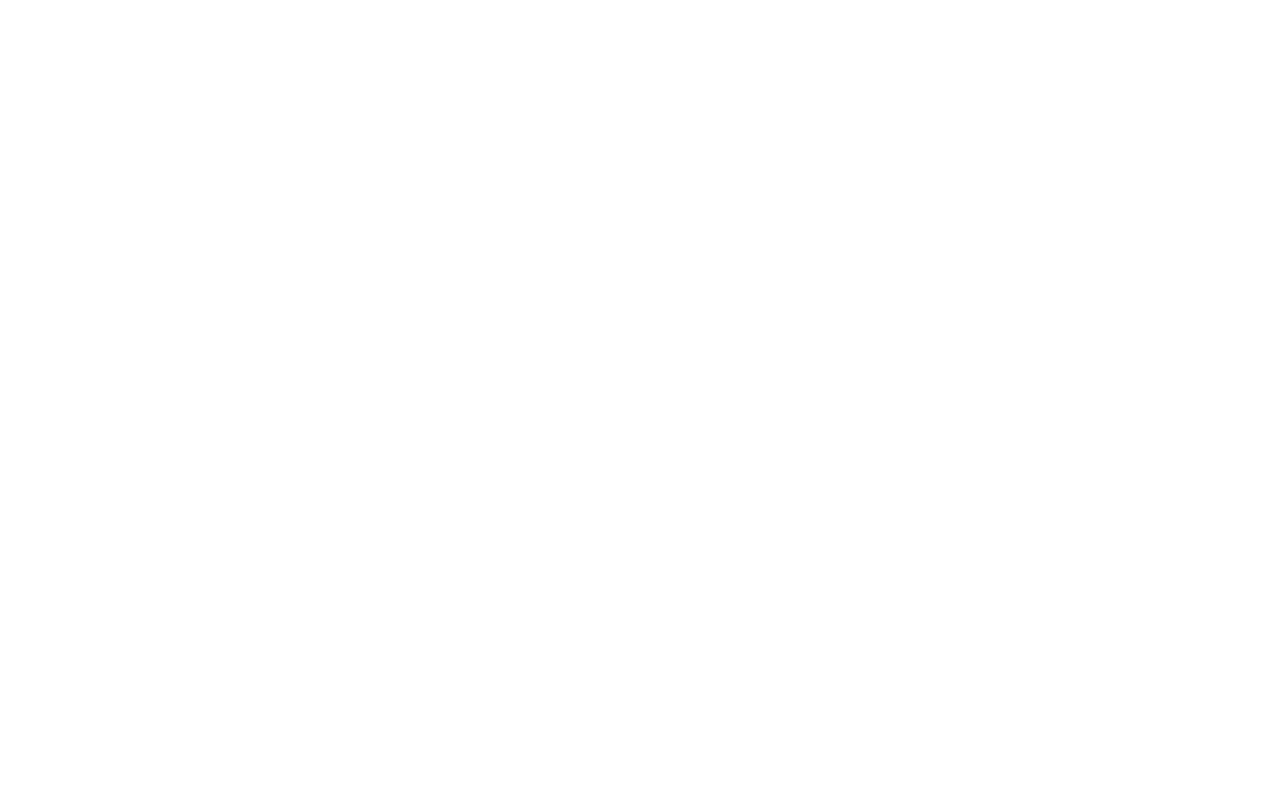
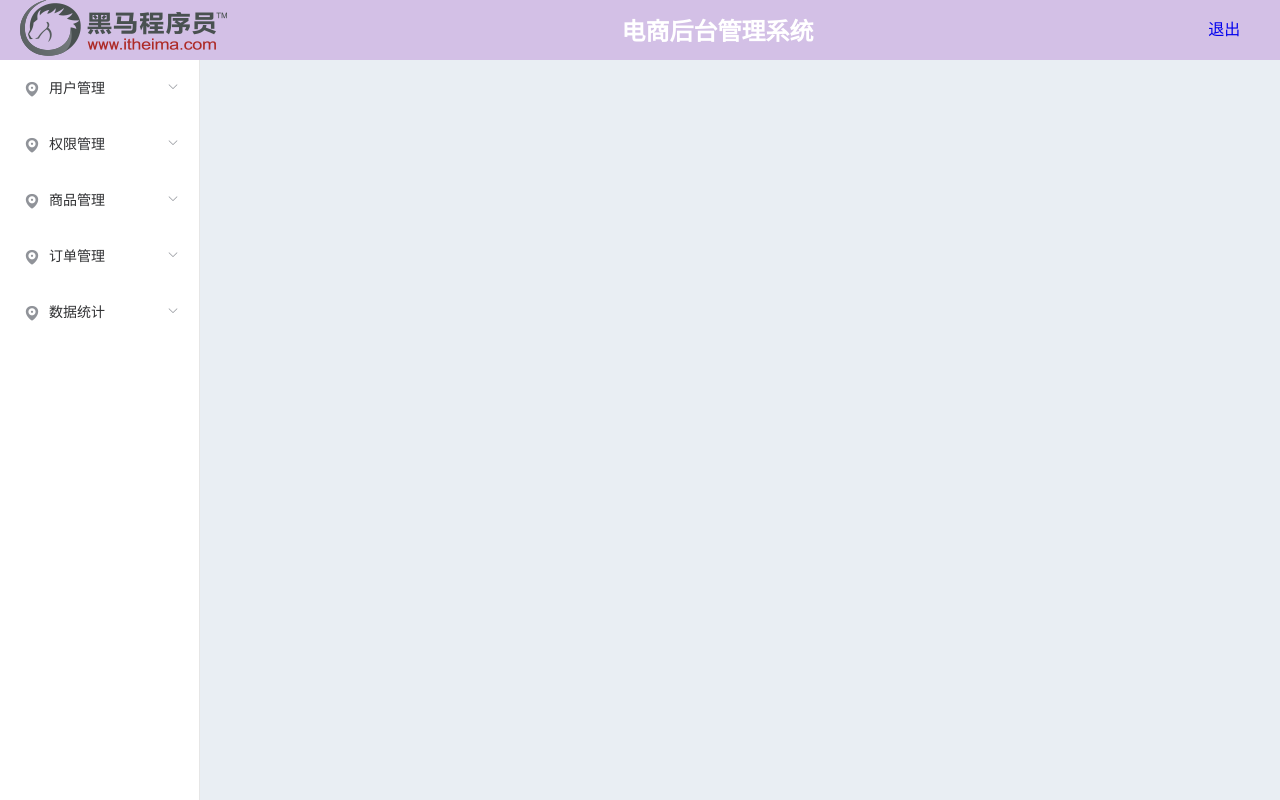
Before and after one commit to mei0424/mallmanager, a Vue app: page /#/ in a window 1280 px wide. Built offline with nearby package versions, Linux system fonts and the light colour scheme.

Commit message:
完成登录页面和主页结构部分

```diff
--- a/src/router/index.js
+++ b/src/router/index.js
@@ -2,12 +2,15 @@
 import Router from 'vue-router'
 // @标识会自动锁定src文件夹
 import Login from '@/views/login'
-
+import Home from '@/views/home'
 Vue.use(Router)
 
 export default new Router({
   routes: [{
     path: '/login',
     component: Login
+  }, {
+    path: '/',
+    component: Home
   }]
 })
--- /dev/null
+++ b/src/views/home.vue
@@ -0,0 +1,124 @@
+<template>
+<el-container class="container">
+  <el-header class="header">
+    <el-row>
+      <el-col :span="4">
+        <img src="../assets/logo.png" alt="">
+      </el-col>
+      <el-col :span="19" class="middle">
+        <h2>电商后台管理系统</h2>
+      </el-col>
+      <el-col :span="1">
+        <a href="#" class="loginout">退出</a>
+      </el-col>
+    </el-row>
+  </el-header>
+<el-container>
+  <el-aside class="aside" width="200px">
+    <el-menu
+      default-active="1"
+      class="menu"
+      :router="true"
+      :unique-opened="true">
+
+      <el-submenu index="1">
+        <template slot="title">
+          <i class="el-icon-location"></i>
+          <span>用户管理</span>
+        </template>
+          <el-menu-item index="1-1">
+            <i class="el-icon-menu"></i>
+            用户列表</el-menu-item>
+      </el-submenu>
+
+      <el-submenu index="2">
+        <template slot="title">
+          <i class="el-icon-location"></i>
+          <span>权限管理</span>
+        </template>
+          <el-menu-item index="2-1">
+            <i class="el-icon-menu"></i>
+            角色列表</el-menu-item>
+          <el-menu-item index="2-2">
+            <i class="el-icon-menu"></i>
+            权限列表</el-menu-item>
+      </el-submenu>
+
+      <el-submenu index="3">
+        <template slot="title">
+          <i class="el-icon-location"></i>
+          <span>商品管理</span>
+        </template>
+          <el-menu-item index="3-1">
+            <i class="el-icon-menu"></i>
+            商品列表</el-menu-item>
+          <el-menu-item index="3-2">
+            <i class="el-icon-menu"></i>
+            分类参数</el-menu-item>
+          <el-menu-item index="3-3">
+            <i class="el-icon-menu"></i>
+            商品分类</el-menu-item>
+      </el-submenu>
+
+      <el-submenu index="4">
+        <template slot="title">
+          <i class="el-icon-location"></i>
+          <span>订单管理</span>
+        </template>
+          <el-menu-item index="4-1">
+            <i class="el-icon-menu"></i>
+            订单列表</el-menu-item>
+      </el-submenu>
+
+      <el-submenu index="5">
+        <template slot="title">
+          <i class="el-icon-location"></i>
+          <span>数据统计</span>
+        </template>
+          <el-menu-item index="5-1">
+            <i class="el-icon-menu"></i>
+            数据报表</el-menu-item>
+      </el-submenu>
+
+    </el-menu>
+    </el-aside>
+
+    <el-main class="main">
+      <router-view></router-view>
+    </el-main>
+  </el-container>
+</el-container>
+</template>
+
+<script>
+export default {}
+</script>
+
+<style>
+.container {
+  height: 100%;
+}
+.header {
+  background-color: #d3c0e6;
+}
+.aside {
+  background-color: #d3c0e6;
+}
+.main {
+  height: 100%;
+  background-color: #e9eef3;
+}
+/* 头部样式 */
+.header .middle {
+  line-height: 25px;
+  color: #fff;
+  text-align: center;
+}
+.header .loginout {
+  line-height: 60px;
+  text-decoration: none;
+}
+.menu {
+  height: 100%;
+}
+</style>
--- a/src/views/login.vue
+++ b/src/views/login.vue
@@ -31,6 +31,20 @@
       // 发送post请求
       const res = await this.$http.post('login', formdata)
       console.log(res)
+      const {meta} = res.data
+      if (meta.status === 200) {
+        // 如果成功
+        // 弹出登录成功提示框
+        this.$message.success(meta.msg)
+        // 登录成功后，将获取到的token值存储到sessionStorage中
+        const token = res.data.data.token
+        sessionStorage.setItem('token', token)
+        // 改变路径标识为'/'
+        this.$router.push('/')
+      } else {
+        // 失败
+        this.$message.error(meta.msg)
+      }
     }
   }
 }
```
Also changed, not shown: src/assets/logo.png (added).
